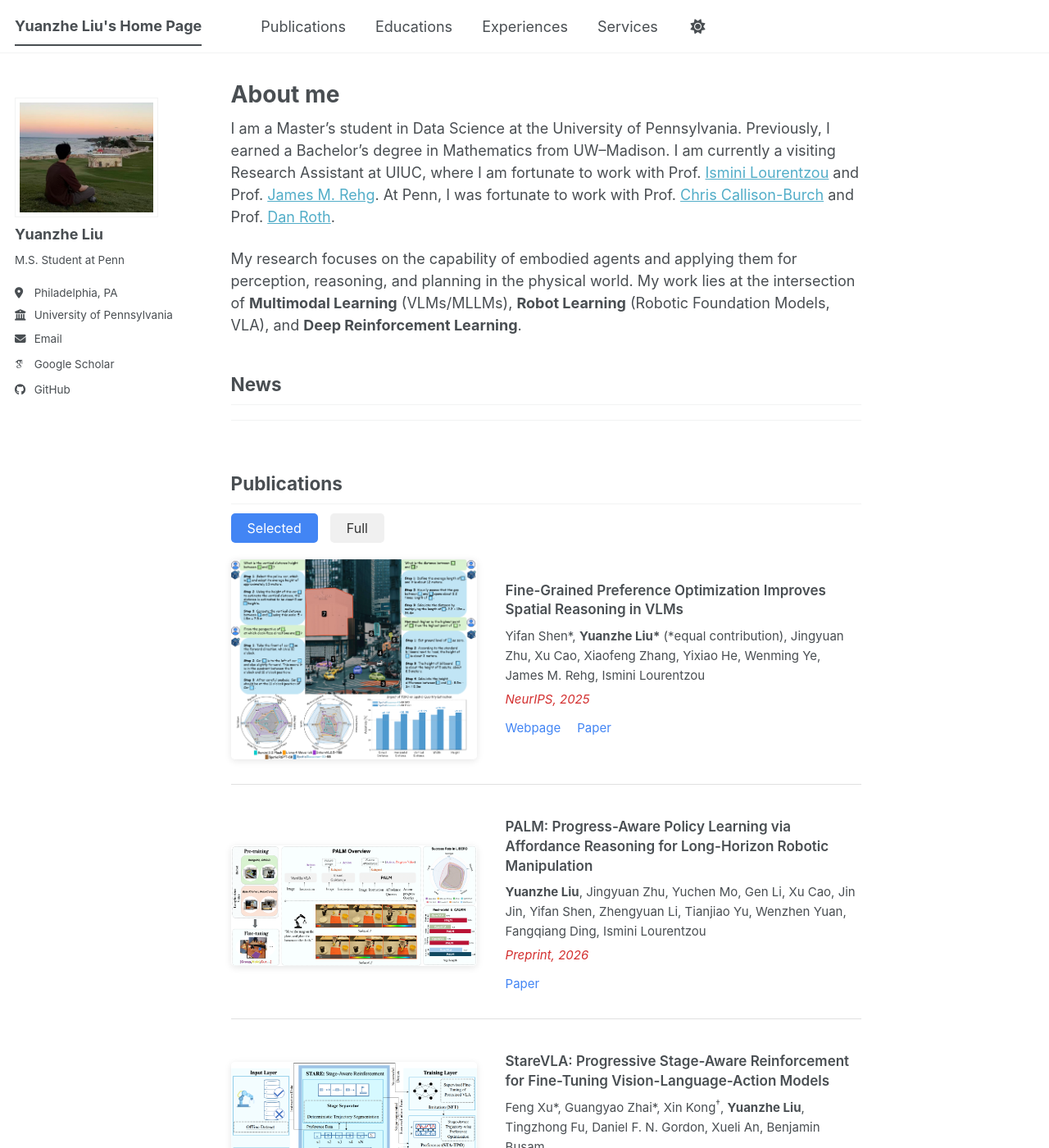
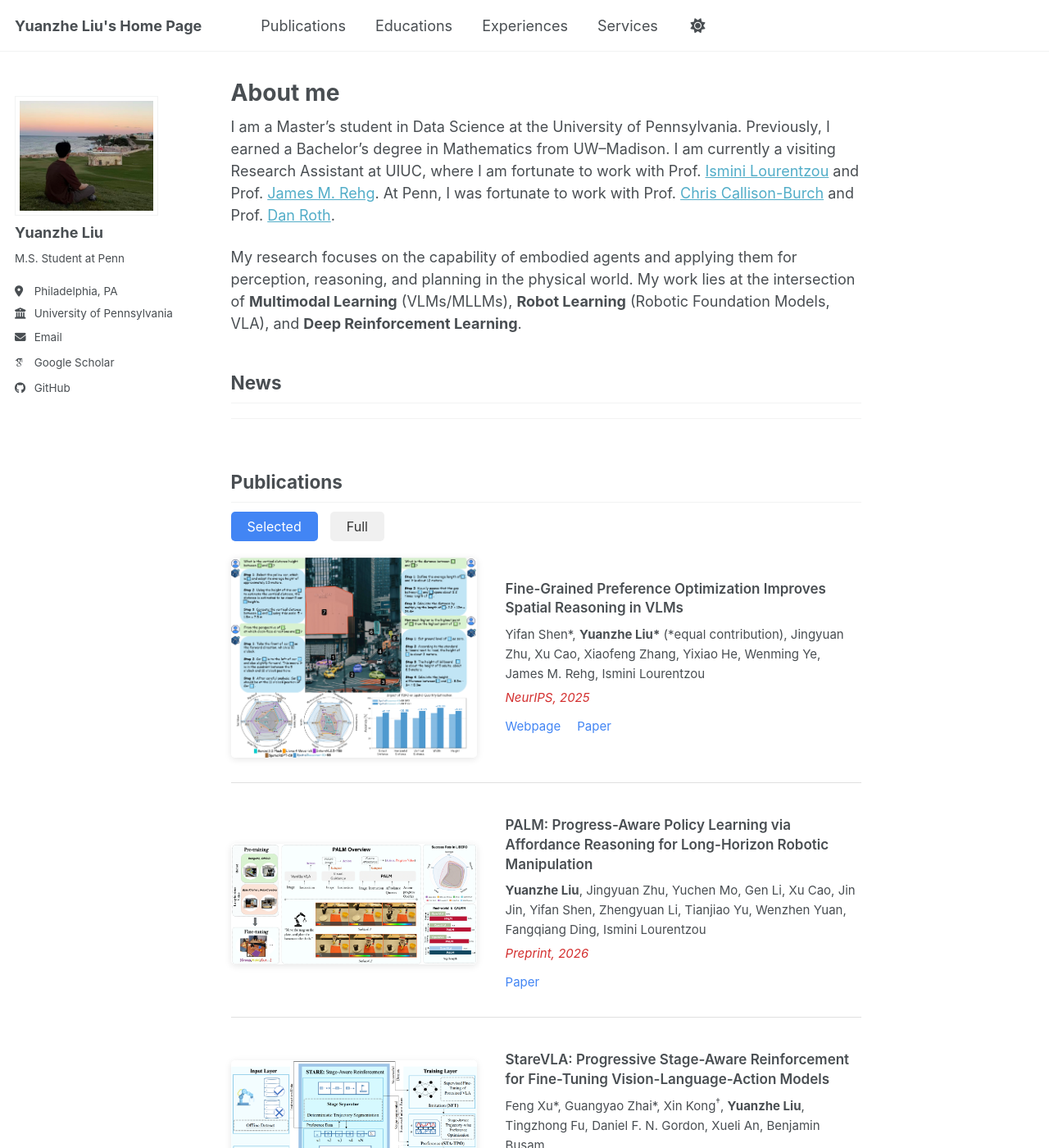
Before and after one commit to yuanzhel0903/yuanzhel0903.github.io, a Jekyll site: the page built from _pages/about.md, in a window 1280 px wide and 1400 px high. Shown: the whole window at 82% size. Built offline with Jekyll 4.4.1, drawn with Linux system fonts in a browser that asks for light colours; some web fonts are replaced; a script bundle is joined from its source files by our own code; library files that are not in the unit come from our copies.

Commit message:
Update _masthead.scss

```diff
--- a/_sass/layout/_masthead.scss
+++ b/_sass/layout/_masthead.scss
@@ -69,13 +69,13 @@
 .masthead__menu-item.selected a {
   color: var(--global-text-color);
   font-weight: 700;
-  border-bottom: 2px solid var(--global-text-color);
+  border-bottom: none;
   pointer-events: none; /* Move this here */
   cursor: default; /* Move this here too */
 }
 
 .masthead__menu-item.selected a:hover {
   color: var(--global-text-color);
-  border-bottom: 2px solid var(--global-text-color);
+  border-bottom: none;
   /* No need to repeat pointer-events and cursor here */
 }
```
